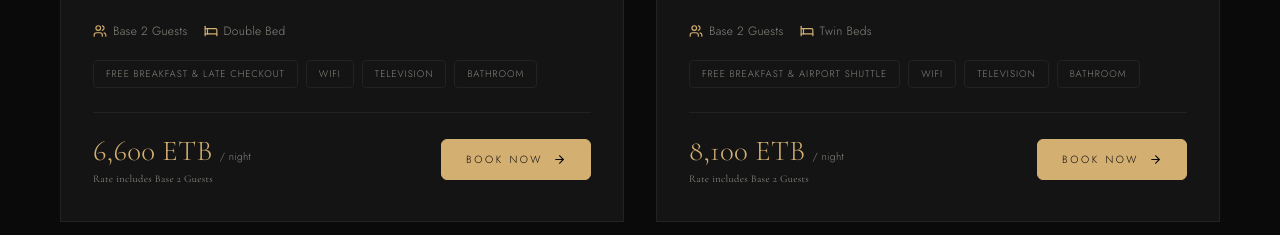
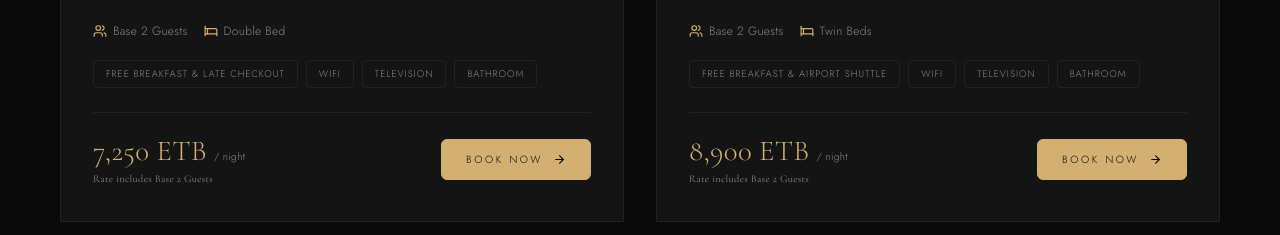
Before and after one commit to ygdg12/melka-hotel, a React (Create React App) app: page /rooms in a window 1280 px wide. Shown: the part 2140-2375 px from the top of the page. Built offline with nearby package versions, Linux system fonts and the light colour scheme.

Commit message:
Update direct booking local customer room pricing (ETB)

```diff
--- a/src/components/Navbar.js
+++ b/src/components/Navbar.js
@@ -16,6 +16,15 @@ const Navbar = () => {
   }, []);
 
   useEffect(() => setMobileOpen(false), [location]);
+
+  useEffect(() => {
+    if (mobileOpen) {
+      document.body.classList.add('menu-open');
+    } else {
+      document.body.classList.remove('menu-open');
+    }
+    return () => document.body.classList.remove('menu-open');
+  }, [mobileOpen]);
 
   return (
     <>
@@ -52,19 +61,12 @@ const Navbar = () => {
       </nav>
 
       {mobileOpen && (
-        <div style={{
-          position: 'fixed', inset: 0, background: 'rgba(10,10,10,0.98)',
-          zIndex: 999, display: 'flex', flexDirection: 'column',
-          alignItems: 'center', justifyContent: 'center', gap: 36
-        }}>
-          <img src={LOGO} alt="Logo" style={{ height: '72px', width: 'auto', marginBottom: 8 }} />
+        <div className="mobile-menu-overlay">
+          <img src={LOGO} alt="Logo" style={{ height: '64px', width: 'auto', marginBottom: 8 }} />
           {['/', '/rooms', '/amenities', '/contact', '/reserve'].map((path, i) => {
             const labels = ['Home', 'Rooms', 'Amenities', 'Contact', 'Reserve Now'];
             return (
-              <Link key={path} to={path} style={{
-                fontFamily: 'var(--font-display)', fontSize: '2.5rem',
-                color: i === 4 ? 'var(--gold)' : 'var(--cream)', textDecoration: 'none'
-              }}>
+              <Link key={path} to={path}>
                 {labels[i]}
               </Link>
             );
--- a/src/pages/AmenitiesPage.js
+++ b/src/pages/AmenitiesPage.js
@@ -113,7 +113,7 @@ const AmenitiesPage = () => (
       </div>
 
       <RevealSection>
-        <div style={{ marginTop: 100, padding: '64px', background: 'var(--black-card)', border: '1px solid var(--black-border)' }}>
+        <div className="amenities-extras-wrapper" style={{ marginTop: 100, padding: '64px', background: 'var(--black-card)', border: '1px solid var(--black-border)' }}>
           <div style={{ textAlign: 'center', marginBottom: 48 }}>
             <div className="section-eyebrow" style={{ justifyContent: 'center' }}>Included For All Guests</div>
             <h3 className="section-title" style={{ textAlign: 'center' }}>Additional <em>Services</em></h3>
--- a/src/pages/ContactPage.js
+++ b/src/pages/ContactPage.js
@@ -119,7 +119,7 @@ const ContactPage = () => {
 
           {/* FORM */}
           <RevealSection className="reveal-delay-2">
-            <div style={{ background: 'var(--black-card)', border: '1px solid var(--black-border)', padding: '48px 44px' }}>
+            <div className="contact-form-card" style={{ background: 'var(--black-card)', border: '1px solid var(--black-border)', padding: '48px 44px' }}>
               <div style={{ fontFamily: 'var(--font-display)', fontSize: '1.6rem', color: 'var(--cream)', marginBottom: 32 }}>
                 Send a <em style={{ color: 'var(--gold)' }}>Message</em>
               </div>
--- a/src/pages/HomePage.js
+++ b/src/pages/HomePage.js
@@ -13,7 +13,7 @@ const FEATURED_ROOMS = [
   {
     tag: 'Standard',
     title: ROOMS_DATA[0].title,
-    price: '4,050 ETB / $32 USD',
+    price: '4,450 ETB / $32 USD',
     desc: 'Max 2 guests · Single Bed',
     img: ROOMS_DATA[0].img,
     id: ROOMS_DATA[0].id,
@@ -21,7 +21,7 @@ const FEATURED_ROOMS = [
   {
     tag: 'Signature',
     title: ROOMS_DATA[1].title,
-    price: '5,050 ETB / $37 USD',
+    price: '5,550 ETB / $37 USD',
     desc: 'Max 2 guests · Single Bed',
     img: ROOMS_DATA[1].img,
     id: ROOMS_DATA[1].id,
@@ -29,7 +29,7 @@ const FEATURED_ROOMS = [
   {
     tag: 'Premium',
     title: ROOMS_DATA[2].title,
-    price: '6,600 ETB / $40 USD',
+    price: '7,250 ETB / $40 USD',
     desc: 'Base 2 guests · Double Bed',
     img: ROOMS_DATA[2].img,
     id: ROOMS_DATA[2].id,
--- a/src/pages/ReservationPage.js
+++ b/src/pages/ReservationPage.js
@@ -138,7 +138,7 @@ const ReservationPage = () => {
             {/* Guest Category / Currency Selector */}
             <div className="form-group full" style={{ marginBottom: 24 }}>
               <label className="form-label" style={{ fontSize: '0.75rem', marginBottom: 8, display: 'block' }}>Guest Category *</label>
-              <div style={{ display: 'grid', gridTemplateColumns: '1fr 1fr', gap: 12 }}>
+              <div className="guest-category-grid" style={{ display: 'grid', gridTemplateColumns: '1fr 1fr', gap: 12 }}>
                 <button
                   type="button"
                   className={`rate-switcher-btn ${!isInternational ? 'active' : ''}`}
--- a/src/styles/global.css
+++ b/src/styles/global.css
@@ -1468,6 +1468,7 @@ textarea.form-control {
 @media (hover: none) and (pointer: coarse) {
   * { cursor: auto !important; }
   .cursor-outer, .cursor-inner { display: none !important; }
+  .room-card-link { opacity: 1; transform: translateY(0); }
 }
 
 /* MOBILE MENU BUTTON */
@@ -1485,6 +1486,65 @@ textarea.form-control {
     align-items: center;
     justify-content: center;
   }
+}
+
+/* MOBILE MENU OVERLAY */
+.mobile-menu-overlay {
+  position: fixed;
+  inset: 0;
+  background: rgba(10, 10, 10, 0.98);
+  z-index: 999;
+  display: flex;
+  flex-direction: column;
+  align-items: center;
+  justify-content: center;
+  gap: 28px;
+  animation: menuFadeIn 0.3s ease forwards;
+  overflow-y: auto;
+  -webkit-overflow-scrolling: touch;
+  padding: 80px 20px;
+}
+
+.mobile-menu-overlay a {
+  font-family: var(--font-display);
+  font-size: 2.2rem;
+  color: var(--cream);
+  text-decoration: none;
+  transition: color 0.3s ease;
+  opacity: 0;
+  animation: menuItemSlide 0.4s ease forwards;
+}
+
+.mobile-menu-overlay a:nth-child(2) { animation-delay: 0.05s; }
+.mobile-menu-overlay a:nth-child(3) { animation-delay: 0.1s; }
+.mobile-menu-overlay a:nth-child(4) { animation-delay: 0.15s; }
+.mobile-menu-overlay a:nth-child(5) { animation-delay: 0.2s; }
+.mobile-menu-overlay a:nth-child(6) { animation-delay: 0.25s; }
+
+.mobile-menu-overlay a:last-child {
+  color: var(--gold);
+  margin-top: 8px;
+  padding: 14px 40px;
+  border: 1px solid var(--gold);
+  border-radius: 6px;
+  font-size: 1rem;
+  font-family: var(--font-body);
+  letter-spacing: 0.2em;
+  text-transform: uppercase;
+}
+
+@keyframes menuFadeIn {
+  from { opacity: 0; }
+  to { opacity: 1; }
+}
+
+@keyframes menuItemSlide {
+  from { opacity: 0; transform: translateY(16px); }
+  to { opacity: 1; transform: translateY(0); }
+}
+
+body.menu-open {
+  overflow: hidden;
 }
 
 /* MOBILE */
@@ -1745,3 +1805,98 @@ textarea.form-control {
   color: var(--gold);
   font-weight: 600;
 }
+
+/* ─── ENHANCED MOBILE RESPONSIVENESS ─── */
+
+/* Quick book field stacking fix */
+@media (max-width: 1024px) {
+  .quick-book-field { border-right: none; border-bottom: 1px solid var(--black-border); }
+  .quick-book-field:last-of-type { border-bottom: none; }
+}
+
+/* Tablet & small screen adjustments */
+@media (max-width: 768px) {
+  /* Footer stacking */
+  .footer-bottom { flex-direction: column; gap: 20px; text-align: center; }
+
+  /* Gallery */
+  .gallery-title-row { padding: 0 20px; }
+  .gallery-section { padding-top: 80px !important; }
+
+  /* Booking summary */
+  .booking-summary-card { padding: 20px 16px; }
+  .booking-summary-header { flex-direction: column; gap: 6px; align-items: flex-start; }
+  .booking-summary-total { flex-direction: column; gap: 8px; align-items: flex-start; }
+  .booking-summary-total-price { font-size: 1.5rem; }
+
+  /* Rate switcher */
+  .rate-switcher { flex-direction: column; width: 100%; }
+  .rate-switcher-btn { justify-content: center; }
+
+  /* Room card link visible on mobile (no hover) */
+  .room-card-link { opacity: 1; transform: translateY(0); }
+
+  /* Amenities extras wrapper */
+  .amenities-extras-wrapper { padding: 40px 24px !important; }
+
+  /* Contact form card */
+  .contact-form-card { padding: 36px 24px !important; }
+
+  /* Guest category grid stacking */
+  .guest-category-grid { grid-template-columns: 1fr !important; }
+
+  /* Reservation form max width */
+  .reserve-form { max-width: 100% !important; }
+
+  /* CTA section */
+  .cta-section { margin: 0 20px 80px !important; min-height: 360px !important; }
+  .cta-content { padding: 60px 40px !important; }
+
+  /* Amenities page header alignment fix */
+  .amenities-section > .amenities-inner > .reveal > div { flex-direction: column; align-items: flex-start; gap: 20px; }
+}
+
+/* Small mobile adjustments */
+@media (max-width: 480px) {
+  /* Footer bottom */
+  .footer-bottom { gap: 16px; }
+  .footer-copy { font-size: 0.58rem; }
+
+  /* Booking summary */
+  .booking-summary-total-price { font-size: 1.3rem; }
+  .booking-summary-row { flex-direction: column; gap: 4px; align-items: flex-start; }
+  .booking-summary-row strong { font-size: 0.85rem; }
+  .booking-summary-header { font-size: 1.05rem; }
+
+  /* Gallery */
+  .gallery-title-row { padding: 0 16px; }
+  .gallery-section { padding-top: 60px !important; }
+
+  /* Mobile menu overlay sizing */
+  .mobile-menu-overlay { gap: 22px; padding: 60px 16px; }
+  .mobile-menu-overlay a { font-size: 1.8rem; }
+  .mobile-menu-overlay a:last-child { font-size: 0.8rem; padding: 12px 28px; }
+
+  /* Amenities extras */
+  .amenities-extras-wrapper { padding: 28px 16px !important; margin-top: 60px !important; }
+
+  /* Contact form */
+  .contact-form-card { padding: 28px 16px !important; }
+
+  /* Room card price text wrapping */
+  .room-card-price { flex-wrap: wrap; }
+  .room-card-price-num { font-size: 1.2rem; }
+
+  /* Hero scroll */
+  .hero-scroll-line { height: 30px; }
+
+  /* Prevent text overflow */
+  .section-body { word-wrap: break-word; overflow-wrap: break-word; }
+  .contact-info-value { word-break: break-all; }
+
+  /* Rate info banner */
+  .rate-info-banner { font-size: 0.72rem; padding: 10px 16px; }
+
+  /* Rate switcher button text */
+  .rate-switcher-btn { font-size: 0.65rem; padding: 10px 16px; }
+}
```
Also changed, not shown: src/data/roomsData.js (+12 -12 lines).
